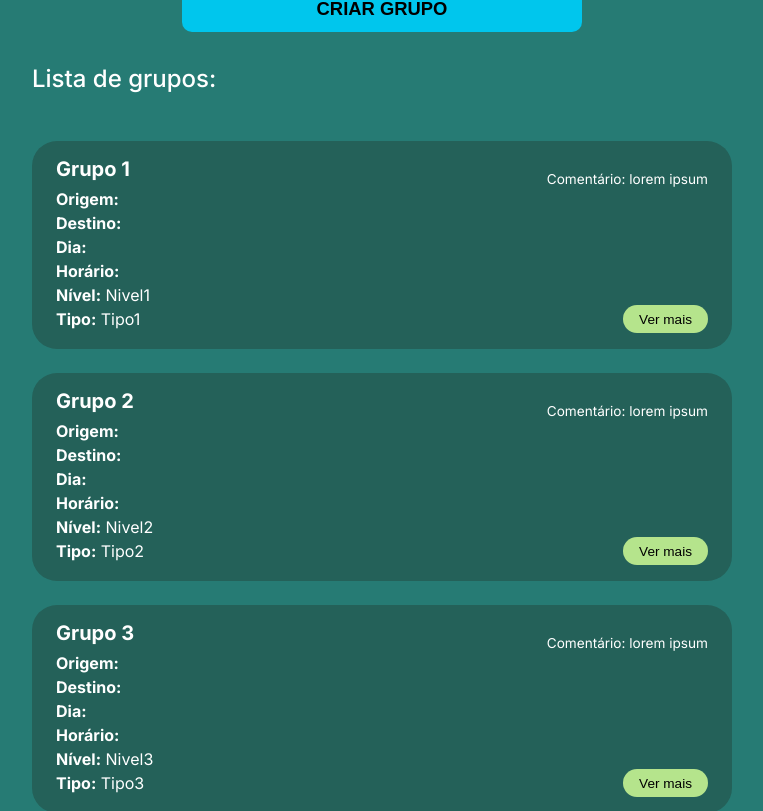
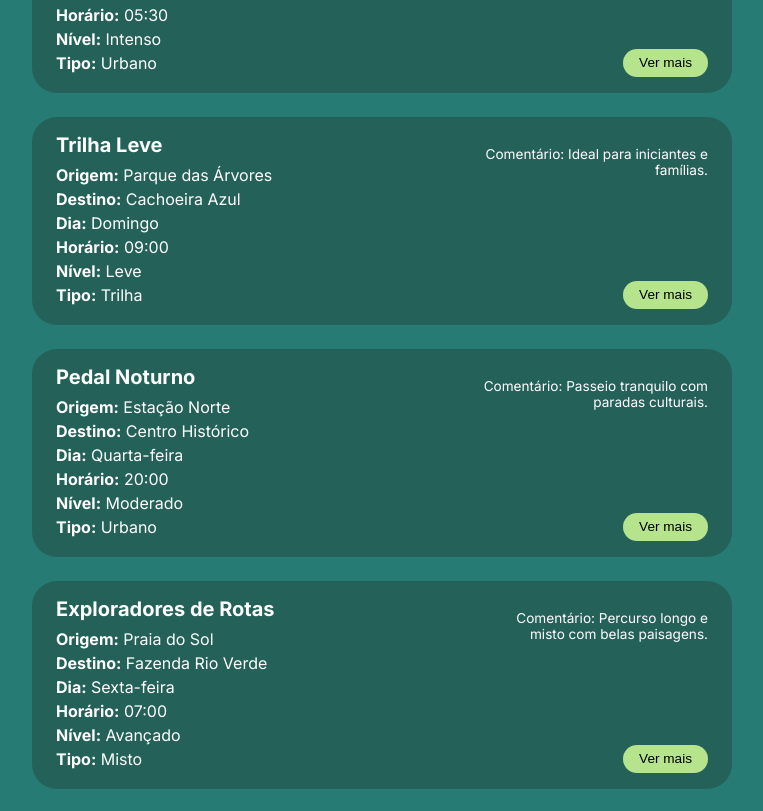
Before and after one commit to FIAP-SE/BikeSense, a React (Create React App) app: page /CriarGrupo in a window 1280 px wide. Shown: the part 655-1466 px from the top of the page, without its empty margins (258-1021 px from the left). Built offline with nearby package versions, Linux system fonts and the light colour scheme.

Commit message:
alteração na estilização das páginas CriarGrupo e CriarNovoGrupo e alteração no logo usado nas páginas

```diff
--- a/src/pages/CriarGrupo/CriarGrupo.tsx
+++ b/src/pages/CriarGrupo/CriarGrupo.tsx
@@ -2,13 +2,49 @@ import React from "react";
 import "./style.css";
 import { Link } from "react-router-dom";
 import ProjectHeader from "../../components/ProjectHeader";
-import bikeSenseLogo from "../../img/bike_sense.png";
+import bikeSenseLogo from "../../img/logo_bike_sense.png";
 
 const grupos = [
-  { nome: "Grupo 1", nivel: "Nivel1", tipo: "Tipo1", comentario: "lorem ipsum" },
-  { nome: "Grupo 2", nivel: "Nivel2", tipo: "Tipo2", comentario: "lorem ipsum" },
-  { nome: "Grupo 3", nivel: "Nivel3", tipo: "Tipo3", comentario: "lorem ipsum" },
-  { nome: "Grupo 4", nivel: "Nivel4", tipo: "Tipo4", comentario: "lorem ipsum" },
+  {
+    nome: "Pedal da Madrugada",
+    origem: "Praça Central",
+    destino: "Mirante do Vale",
+    dia: "Sábado",
+    horario: "05:30",
+    nivel: "Intenso",
+    tipo: "Urbano",
+    comentario: "Pedal voltado para quem curte desafios logo cedo!"
+  },
+  {
+    nome: "Trilha Leve",
+    origem: "Parque das Árvores",
+    destino: "Cachoeira Azul",
+    dia: "Domingo",
+    horario: "09:00",
+    nivel: "Leve",
+    tipo: "Trilha",
+    comentario: "Ideal para iniciantes e famílias."
+  },
+  {
+    nome: "Pedal Noturno",
+    origem: "Estação Norte",
+    destino: "Centro Histórico",
+    dia: "Quarta-feira",
+    horario: "20:00",
+    nivel: "Moderado",
+    tipo: "Urbano",
+    comentario: "Passeio tranquilo com paradas culturais."
+  },
+  {
+    nome: "Exploradores de Rotas",
+    origem: "Praia do Sol",
+    destino: "Fazenda Rio Verde",
+    dia: "Sexta-feira",
+    horario: "07:00",
+    nivel: "Avançado",
+    tipo: "Misto",
+    comentario: "Percurso longo e misto com belas paisagens."
+  },
 ];
 
 const CriarGrupo: React.FC = () => {
@@ -40,10 +76,10 @@ const CriarGrupo: React.FC = () => {
           <div className="grupo-card" key={index}>
             <div className="grupo-info">
               <strong>{grupo.nome}</strong>
-              <p><strong>Origem:</strong></p>
-              <p><strong>Destino:</strong></p>
-              <p><strong>Dia:</strong></p>
-              <p><strong>Horário:</strong></p>
+              <p><strong>Origem:</strong> {grupo.origem}</p>
+              <p><strong>Destino:</strong> {grupo.destino}</p>
+              <p><strong>Dia:</strong> {grupo.dia}</p>
+              <p><strong>Horário:</strong> {grupo.horario}</p>
               <p><strong>Nível:</strong> {grupo.nivel}</p>
               <p><strong>Tipo:</strong> {grupo.tipo}</p>
             </div>
--- a/src/pages/CriarNovoGrupo/CriarNovoGrupo.tsx
+++ b/src/pages/CriarNovoGrupo/CriarNovoGrupo.tsx
@@ -2,7 +2,7 @@ import React from "react";
 import "./style.css";
 import { Link } from "react-router-dom";
 import ProjectHeader from "../../components/ProjectHeader";
-import bikeSenseLogo from "../../img/bike_sense.png";
+import bikeSenseLogo from "../../img/logo_bike_sense.png";
 
 const CriarNovoGrupo: React.FC = () => {
   return (
@@ -24,14 +24,34 @@ const CriarNovoGrupo: React.FC = () => {
         <form className="novo-grupo-formulario">
           <input type="text" placeholder="Origem" />
           <input type="text" placeholder="Destino" />
-          <input type="text" placeholder="Nível de dificuldade" />
-          <input type="text" placeholder="Tipo de trajeto" />
-          <input type="text" placeholder="Dia" />
-          <input type="text" placeholder="Horário" />
+
+          <select defaultValue="" required>
+            <option value="" disabled>
+              Nível de dificuldade
+            </option>
+            <option value="Leve">Leve</option>
+            <option value="Moderado">Moderado</option>
+            <option value="Intenso">Intenso</option>
+            <option value="Avançado">Avançado</option>
+          </select>
+
+          <select defaultValue="" required>
+            <option value="" disabled>
+              Tipo de trajeto
+            </option>
+            <option value="Urbano">Urbano</option>
+            <option value="Trilha">Trilha</option>
+            <option value="Misto">Misto</option>
+            <option value="Ciclovia">Ciclovia</option>
+          </select>
+
+          <input type="date" lang="pt-BR" placeholder="dd/mm/aaaa"/>
+          <input type="time" lang="pt-BR" step="60"/>
           <input type="text" placeholder="Nome do Grupo" />
           <textarea placeholder="Comentários"></textarea>
-          <button type="submit">CRIAR GRUPO</button>
         </form>
+
+        <button className="botao-criar-grupo">CRIAR GRUPO</button>
       </div>
     </>
   );
--- a/src/pages/CriarNovoGrupo/style.css
+++ b/src/pages/CriarNovoGrupo/style.css
@@ -1,5 +1,3 @@
-@import url('https://fonts.googleapis.com/css2?family=Inter:ital,opsz,wght@0,14..32,100..900;1,14..32,100..900&display=swap');
-
 .novo-grupo-container {
   background-color: #267b74;
   min-height: 100vh;
@@ -26,7 +24,11 @@
   margin-bottom: 0.5rem;
   width: 100%;
   max-width: 300px;
-  margin-left: 0;
+  text-decoration: none;
+}
+
+.novo-grupo-voltar:hover {
+  text-decoration: underline;
 }
 
 .novo-grupo-subtitulo {
@@ -44,13 +46,15 @@
 }
 
 .novo-grupo-formulario input,
-.novo-grupo-formulario textarea {
+.novo-grupo-formulario textarea,
+.novo-grupo-formulario select {
   padding: 0.6rem;
   border-radius: 10px;
   border: none;
   outline: none;
   font-family: 'Inter', sans-serif;
   font-size: 0.95rem;
+  background-color: white;
 }
 
 .novo-grupo-formulario textarea {
@@ -58,8 +62,8 @@
   resize: none;
 }
 
-.novo-grupo-formulario button {
-  margin-top: 1rem;
+.botao-criar-grupo {
+  margin-top: 1.2rem;
   padding: 0.75rem;
   background-color: #00c6ed;
   color: black;
@@ -68,9 +72,16 @@
   font-weight: bold;
   font-size: 1rem;
   cursor: pointer;
+  width: 90%;
+  max-width: 400px;
+  align-self: center;
   transition: background-color 0.3s ease;
 }
 
-.novo-grupo-formulario button:hover {
+.botao-criar-grupo:hover {
   background-color: #00acc1;
 }
+
+.novo-grupo-formulario input[type="date"] {
+  color-scheme: light;
+}
```
Also changed, not shown: src/img/logo_bike_sense.png (added).
